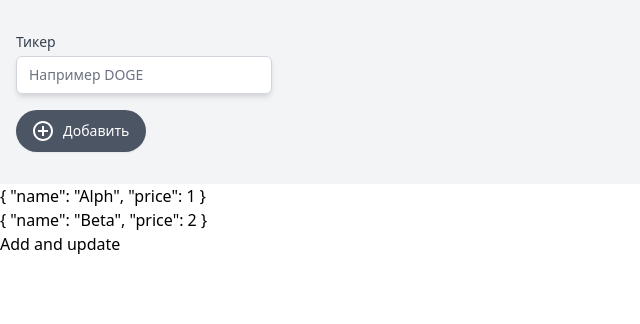
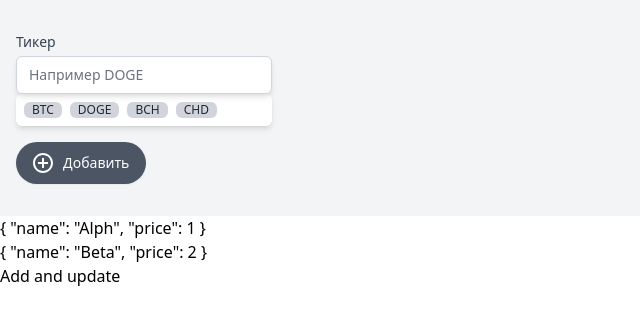
Before and after one commit to AlexLeshyk/Vue-crypto, a Vue app: page / in a window 1280 px wide. Shown: the top 324 px of the page, without its empty margins (0-640 px from the left). Built offline with nearby package versions, Linux system fonts and the light colour scheme.

Commit message:
validations initial commit

```diff
--- a/src/App.vue
+++ b/src/App.vue
@@ -12,6 +12,7 @@
               <input
                 v-model="ticker"
                 v-on:keypress.enter="add"
+                v-on:input="inputCoins"
                 type="text"
                 name="wallet"
                 id="wallet"
@@ -19,6 +20,21 @@
                 placeholder="Например DOGE"
               />
             </div>
+            <div class="flex bg-white shadow-md p-1 rounded-md shadow-md flex-wrap">
+              <span class="inline-flex items-center px-2 m-1 rounded-md text-xs font-medium bg-gray-300 text-gray-800 cursor-pointer">
+                BTC
+              </span>
+              <span class="inline-flex items-center px-2 m-1 rounded-md text-xs font-medium bg-gray-300 text-gray-800 cursor-pointer">
+                DOGE
+              </span>
+              <span class="inline-flex items-center px-2 m-1 rounded-md text-xs font-medium bg-gray-300 text-gray-800 cursor-pointer">
+                BCH
+              </span>
+              <span class="inline-flex items-center px-2 m-1 rounded-md text-xs font-medium bg-gray-300 text-gray-800 cursor-pointer">
+                CHD
+              </span>
+            </div>
+            <div v-if="addedTicker" class="text-sm text-red-600">Такой тикер уже добавлен</div>
           </div>
         </div>
         <button
@@ -161,6 +177,7 @@ export default {
       ticker: '',
       tickers: [],
       selectedTicker: null,
+      addedTicker: false,
       graph: [],
       page: 1,
       filter: '',
@@ -231,6 +248,13 @@ export default {
     }
   },
   methods: {
+    async inputCoins() {
+      this.addedTicker = false;
+      const res = await fetch(`
+      https://min-api.cryptocompare.com/data/all/coinlist?summary=true`);
+      const data = await res.json();
+      console.log(data.Data);
+    },
     subscribeToUpdates(tickerName) {
       setInterval(async () => {
         const f = await fetch(`
@@ -251,13 +275,23 @@ export default {
     add() {
       if (this.ticker !== '') {
         const currentTicker = {
-          name: this.ticker,
+          name: this.ticker.toUpperCase(),
           price: "-"
         }
-        this.tickers = [...this.tickers, currentTicker];
-        this.filter = '';
+        this.tickers.forEach((ticker) => {
+          if ( currentTicker.name === ticker.name ) {
+            this.addedTicker = !this.addedTicker;
+          }
+        });
 
-        this.subscribeToUpdates(currentTicker);
+        if (!this.addedTicker) {
+          this.tickers = [...this.tickers, currentTicker];
+          this.filter = '';
+
+          this.subscribeToUpdates(currentTicker);
+        } else {
+          this.ticker = '';
+        }
       }
     },
 
```
